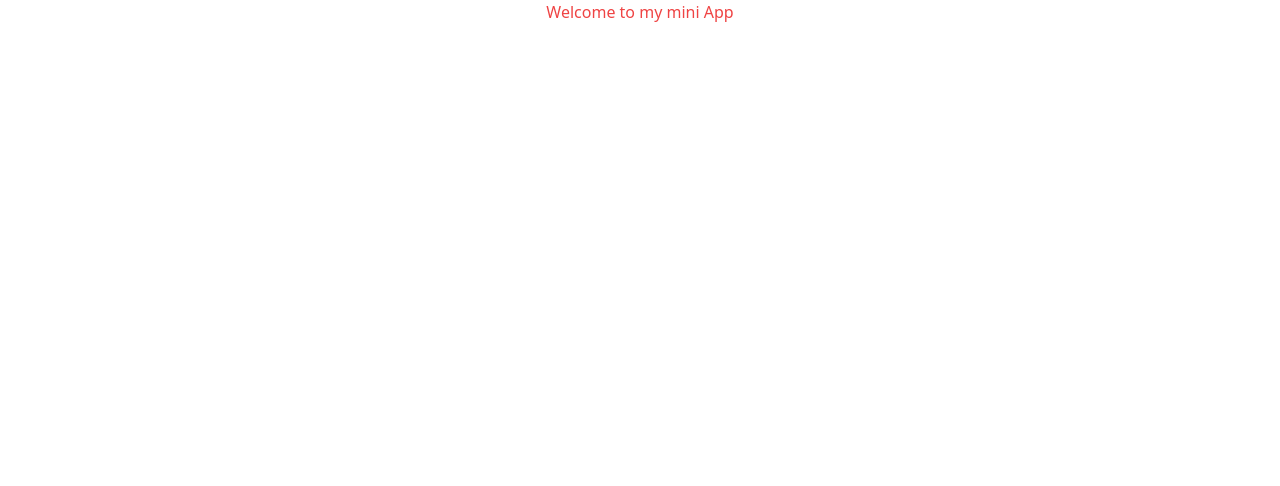
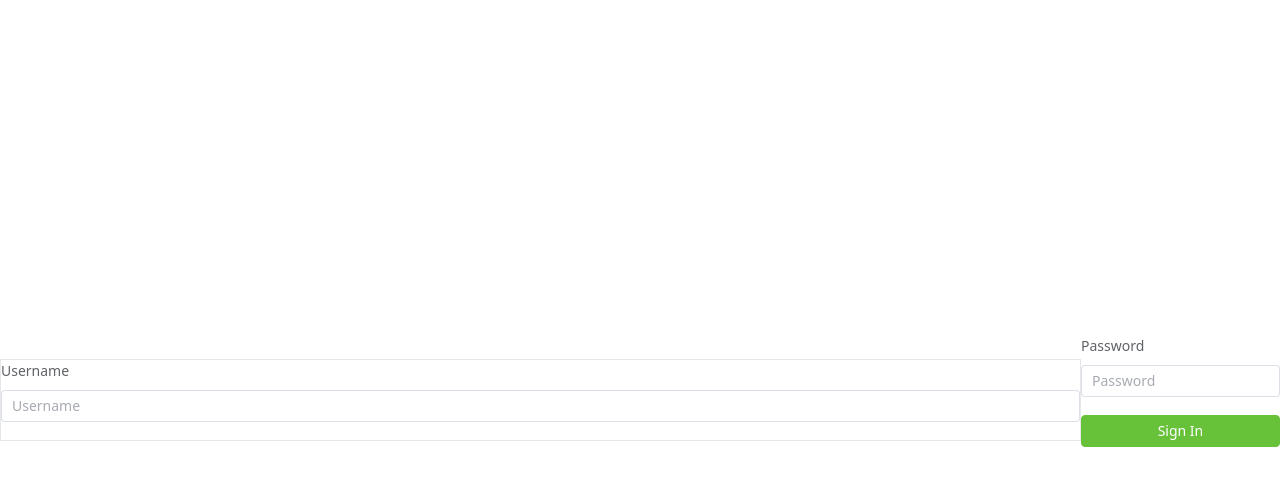
Before and after one commit to phall-e/my-telegram-mini-app, a Nuxt app: page / in a window 1280 px wide. Shown: the top 486 px of the page. Built offline with nearby package versions, Linux system fonts and the light colour scheme.

Commit message:
design home page

```diff
--- a/pages/index.vue
+++ b/pages/index.vue
@@ -1,3 +1,29 @@
 <template>
-  <h1 class="text-center text-red-500">Welcome to my mini App</h1>
+  <div class="w-screen h-screen flex items-center justify-center">
+    <el-form
+      label-position="top"
+      label-width="auto"
+      class="w-[95%] border rouded-md"
+    >
+      <el-form-item
+        label="Username"
+      >
+        <el-input placeholder="Username" clearable/>
+      </el-form-item>
+    </el-form>
+    <el-form
+      label-position="top"
+      label-width="auto"
+    >
+      <el-form-item
+        label="Password"
+      >
+        <el-input type="password" placeholder="Password" show-password clearable/>
+      </el-form-item>
+      <el-form-item>
+        <el-button type="success" class="!w-full">Sign In</el-button>
+      </el-form-item>
+    </el-form>
+  </div>
+
 </template>
```
